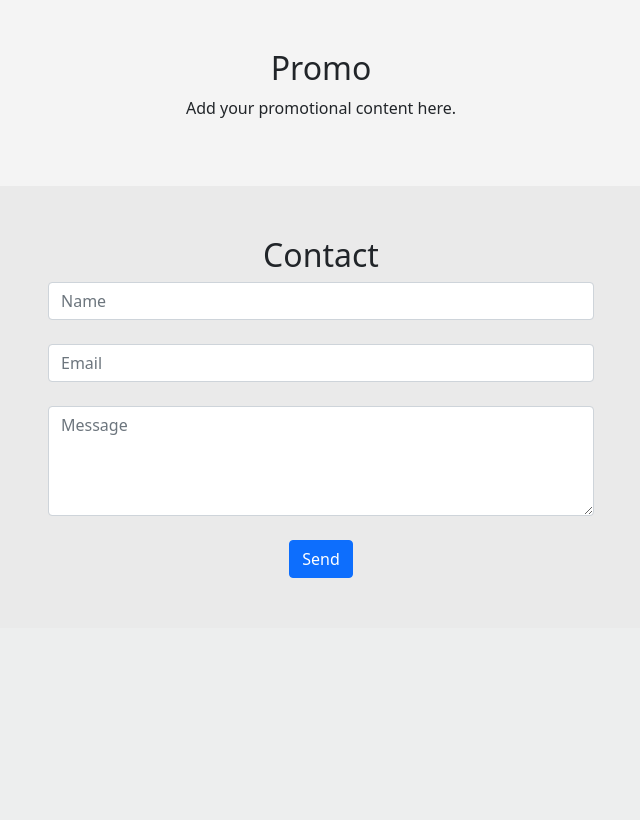
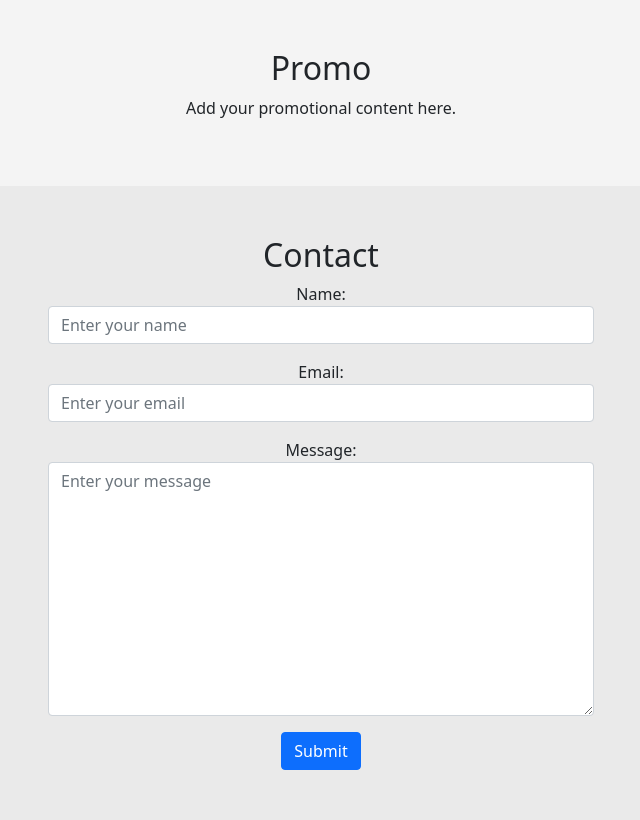
Before and after one commit to engrmarkk/CaptureSphere, a Django app: page / in a window 1280 px wide. Shown: the part 1313-2133 px from the top of the page, without its empty margins (319-959 px from the left). Before the commit the page ends 1891 px from the top, so only its background shows below. Run offline with Django 4.2, Linux system fonts and the light colour scheme; some libraries are stand-ins or nearby versions.

Commit message:
Update index.html

```diff
--- a/templates/index.html
+++ b/templates/index.html
@@ -1,12 +1,12 @@
-
 {% extends "base.html" %}
+{% load widget_tweaks %}
 {% load static %}
 {% block title %}Home{% endblock title %}
 {% block head %}
 <link rel="stylesheet" href="{% static 'style.css' %}">
 {% endblock head %}
 {% block content %}
-  <section class="" id="backback" >
+<section class="" id="backback">
   <div class="text-light">
     <h1 class=" mt-4" style="font-size: 3.5rem;">TopNotch Images</h1>
     <p class="mt-4" style="letter-spacing: 3px; font-size: .8rem;">CAPTURE YOUR MOMENTS AND TURN IT TO MEMORIES.</p>
@@ -57,7 +57,7 @@
     <h2>Contact</h2>
     <div class="row justify-content-center">
       <div class="col-md-6">
-          <form>
+        <!-- <form>
             <div class="form-group">
               <input type="text" class="form-control" placeholder="Name" required>
             </div>
@@ -71,7 +71,26 @@
             </div>
             <br>
             <button type="submit" class="btn btn-primary">Send</button>
+          </form> -->
+        <form method="post" class="form-group">
+          {% csrf_token %}
+          <!-- Use the Bootstrap classes to style the formF -->
+          <div class="mb-3">
+            {{ form.name.label_tag }}
+            {{ form.name|add_class:'form-control' }}
+          </div>
+          <div class="mb-3">
+            {{ form.email.label_tag }}
+            {{ form.email|add_class:'form-control' }}
+          </div>
+          <div class="mb-3">
+            {{ form.message.label_tag }}
+            {{ form.message|add_class:'form-control' }}
+          </div>
+          <input type="submit" class="btn btn-primary" value="Submit">
         </form>
+
+
       </div>
     </div>
   </div>
```
Lines whose indentation alone changed are shown as unchanged.
